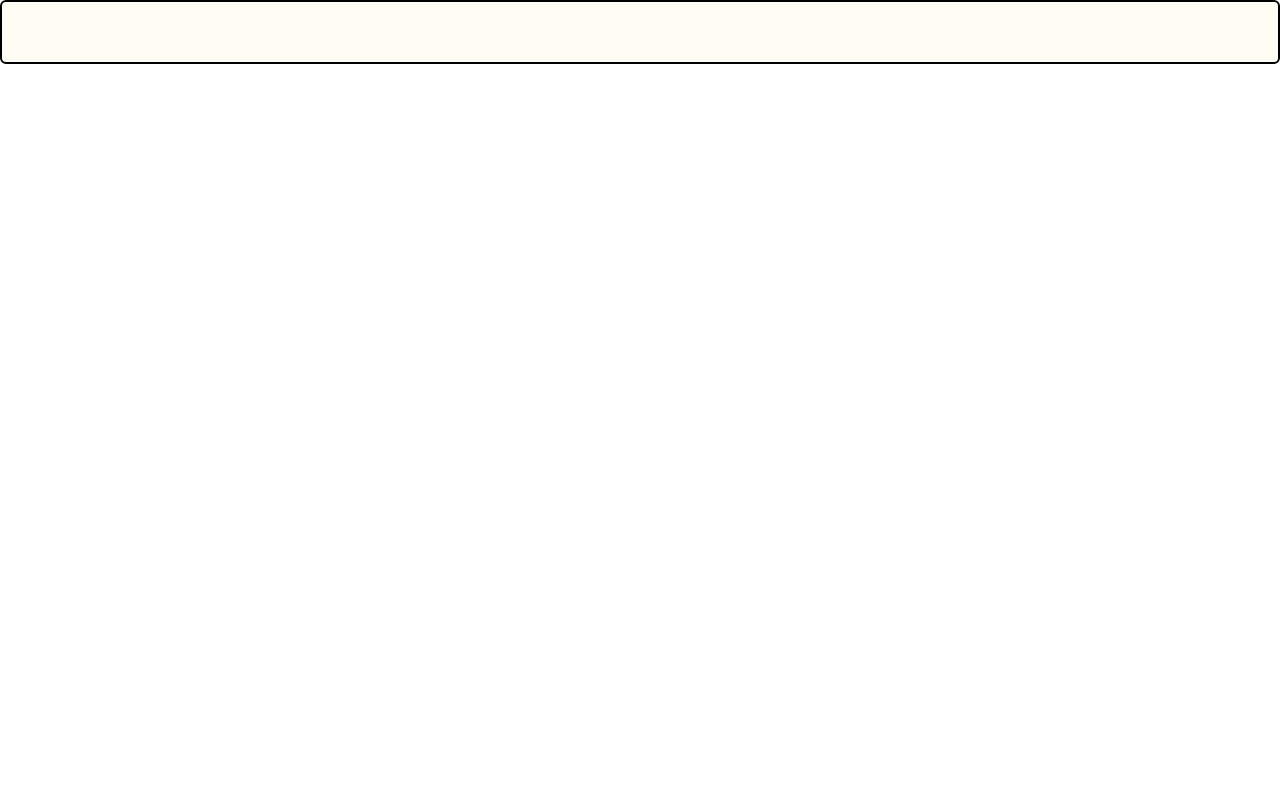
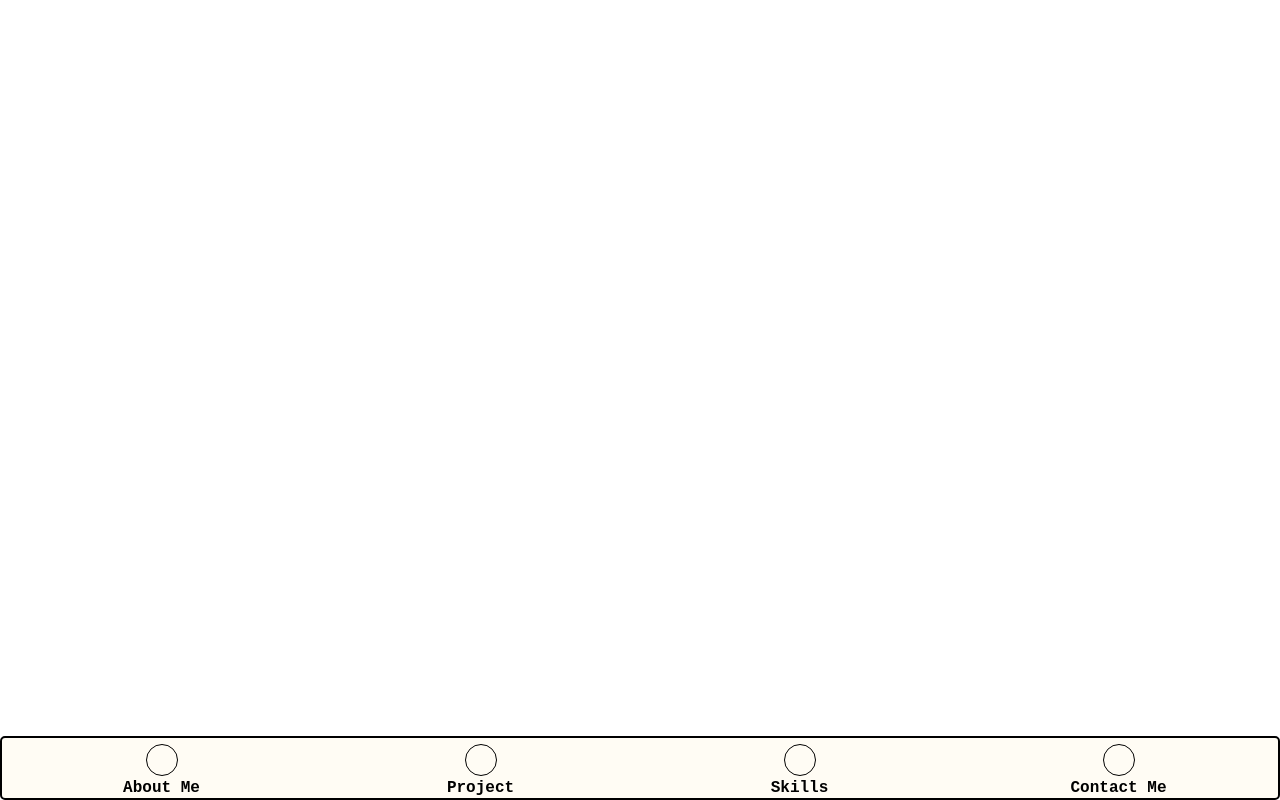
Before and after one commit to programmergeek/landing-page, a Next.js app in the folder landing-page/: page / in a window 1280 px wide. Built offline with nearby package versions, Linux system fonts and the light colour scheme.

Commit message:
create bottom navigation bar component

```diff
--- a/landing-page/components/NavigationBar.tsx
+++ b/landing-page/components/NavigationBar.tsx
@@ -1,5 +1,24 @@
 import React from 'react'
 
-export const NavigationBar: React.FC = () => {
-    return <div className= "bg-background border-2 rounded-md border-black w-full h-16" ></div>
+/**
+ * A bottom navigation bar meant to be used with smaller screens.
+ */
+export const BottomNavigationBar: React.FC = () => {
+    return (
+    <div className= "bg-background border-2 rounded-[5px] border-black w-full h-16 grid grid-cols-4 py-1.5 fixed bottom-0" >
+        {
+            // map the menu options to navigation buttons.
+            // TODO: replace buttons names with objects that contain the name of the button along with its icon.
+            ['About Me', 'Project', 'Skills', 'Contact Me'].map((value) => (
+                <div key={value} className='flex flex-col'>
+                    <div className="flex justify-center">
+                        {/* placeholder icon button*/}
+                        <button id={value} className='rounded-full border border-black w-8 h-8'></button>
+                    </div>
+                    <label htmlFor={value} className='font-sourceCodePro font-semibold text-center'>{value}</label>
+                </div>
+            ))
+        }
+    </div>
+    )
 }
--- a/landing-page/pages/index.tsx
+++ b/landing-page/pages/index.tsx
@@ -1,13 +1,13 @@
 import type { NextPage } from 'next'
 import Head from 'next/head'
 import Image from 'next/image'
-import { NavigationBar } from '../components'
+import { BottomNavigationBar } from '../components'
 import styles from '../styles/Home.module.css'
 
 const Home: NextPage = () => {
   return (
     <div className={styles.container}>
-      <NavigationBar />
+      <BottomNavigationBar />
     </div>
   )
 }
```
